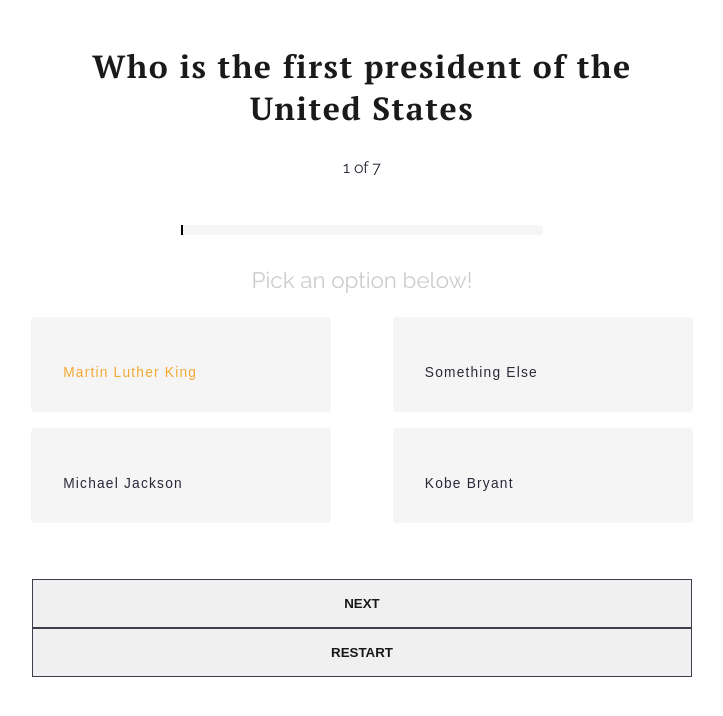
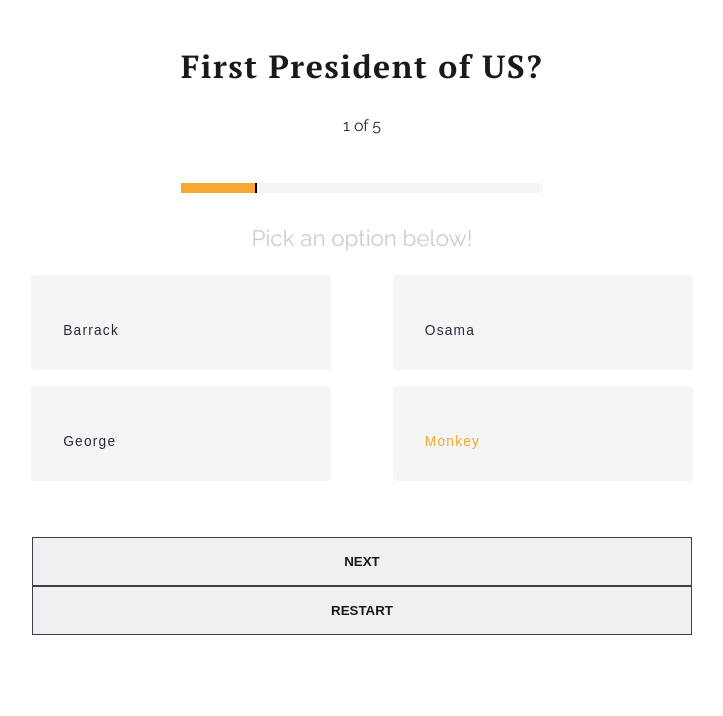
Before and after one commit to Alesvoy/quizApp, a plain HTML site: page index.html in a window 1280 px wide. Shown: the whole page, without its empty margins (278-1001 px from the left). Drawn offline with Linux system fonts and the light colour scheme.

Commit message:
Made the app dynamic and just need the event listeners

```diff
--- a/index.html
+++ b/index.html
@@ -12,10 +12,8 @@
       <div class="container">
         <div class="jabquiz">
           <div class="jabquiz__question-box">
-            <h1 class="jabquiz__question">
-              Who is the first president of the United States
-            </h1>
-            <p class="jabquiz__tracker">1 of 7</p>
+            <h1 class="jabquiz__question"></h1>
+            <p class="jabquiz__tracker"></p>
             <div class="progress">
               <div class="progress__inner"></div>
             </div>
@@ -24,55 +22,6 @@
           <div class="jabquiz__choices-box">
             <ul class="jabquiz__choices">
               <!-- Dynamically with javascript -->
-              <li class="jabquiz__choice">
-                <input
-                  type="radio"
-                  name="choice"
-                  class="jabquiz__input"
-                  id="choice0"
-                  checked
-                />
-                <label for="choice0" class="jabquiz__label">
-                  <i></i>
-                  Martin Luther King
-                </label>
-              </li>
-              <li class="jabquiz__choice">
-                <input
-                  type="radio"
-                  name="choice"
-                  class="jabquiz__input"
-                  id="choice1"
-                />
-                <label for="choice1" class="jabquiz__label">
-                  <i></i>
-                  Something Else
-                </label>
-              </li>
-              <li class="jabquiz__choice">
-                <input
-                  type="radio"
-                  name="choice"
-                  class="jabquiz__input"
-                  id="choice2"
-                />
-                <label for="choice2" class="jabquiz__label">
-                  <i></i>
-                  Michael Jackson
-                </label>
-              </li>
-              <li class="jabquiz__choice">
-                <input
-                  type="radio"
-                  name="choice"
-                  class="jabquiz__input"
-                  id="choice3"
-                />
-                <label for="choice3" class="jabquiz__label">
-                  <i></i>
-                  Kobe Bryant
-                </label>
-              </li>
             </ul>
           </div>
 
@@ -83,6 +32,6 @@
         </div>
       </div>
     </div>
-    <script src="./js/app.js"></script>
+    <script src="./js/app.js" type="module"></script>
   </body>
 </html>
--- a/js/app.js
+++ b/js/app.js
@@ -1,28 +1,130 @@
-import Question from "./question";
-import Quiz from "./quiz";
+import Question from "./question.js";
+import Quiz from "./quiz.js";
 
-const App = (function () {
-  const counter = 0;
+const App = (() => {
+  //cache the DOM
+  const quizEl = document.querySelector(".jabquiz");
+  const quizQuestionEl = document.querySelector(".jabquiz__question");
+  const trackerEl = document.querySelector(".jabquiz__tracker");
+  const taglineEl = document.querySelector(".jabquiz__tagline");
+  const choicesEl = document.querySelector(".jabquiz__choices");
+  const progressInnerEl = document.querySelector(".progress__inner");
+  const nextButtonEl = document.querySelector(".next");
+  const restartButtonEl = document.querySelector(".restart");
 
-  const doubleCounter = () => {
-    counter *= 2;
+  const q1 = new Question(
+    "First President of US?",
+    ["Barrack", "Osama", "George", "Monkey"],
+    2
+  );
+  const q2 = new Question(
+    "When was Javascript created?",
+    ["June 1995", "May 1995", "July 1885", "Sep 1996"],
+    1
+  );
+  const q3 = new Question(
+    "What does CSS stand for?",
+    [
+      "County Sheriff Service",
+      "Cascading sexy sheets",
+      "Cascading style sheets",
+    ],
+    2
+  );
+  const q4 = new Question(
+    "The full form of HTML is...",
+    ["Hyper Text Markup Language", "Hold The Mic", "ERROR"],
+    0
+  );
+  const q5 = new Question(
+    "console.log(typeof []) would return...",
+    ["Array", "Object", "null", "array"],
+    1
+  );
+
+  const quiz = new Quiz([q1, q2, q3, q4, q5]);
+
+  const setValue = (elem, value) => {
+    elem.innerHTML = value;
   };
 
-  const incrementCounter = () => {
-    counter++;
+  const renderQuestion = () => {
+    const question = quiz.getCurrentQuestion().question;
+    setValue(quizQuestionEl, question);
   };
 
-  const getCounter = () => {
-    return counter;
+  const renderChoicesElements = () => {
+    let markup = "";
+    const currentChoices = quiz.getCurrentQuestion().choices;
+    currentChoices.forEach((elem, index) => {
+      markup += `
+      <li class="jabquiz__choice">
+        <input
+          type="radio"
+          name="choice"
+          class="jabquiz__input"
+          id="choice${index}"
+          checked
+        />
+        <label for="choice${index}" class="jabquiz__label">
+          <i></i>
+          <span>${elem}</span>
+        </label>
+      </li>
+      `;
+    });
+
+    setValue(choicesEl, markup);
   };
 
-  const setCounter = (newNum) => {
-    counter = newNum;
+  const renderTracker = () => {
+    const index = quiz.currentIndex;
+    setValue(trackerEl, `${index + 1} of ${quiz.questions.length}`);
   };
 
-  //public methods
+  const getPercentage = (num1, num2) => {
+    return Math.round((num1 / num2) * 100);
+  };
+
+  const launch = (width, maxPercent) => {
+    let loadingBar = setInterval(function () {
+      if (width > maxPercent) {
+        clearInterval(loadingBar);
+      } else {
+        width++;
+        progressInnerEl.style.width = width + "%";
+      }
+    }, 3);
+  };
+
+  const renderProgress = () => {
+    // 1. Width
+    const currentWidth = getPercentage(
+      quiz.currentIndex + 1,
+      quiz.questions.length
+    );
+    // 2. launch(0, width)
+    launch(0, currentWidth);
+  };
+
+  const renderAll = () => {
+    if (quiz.hasEnded()) {
+      //renderEndScreen
+    } else {
+      // 1. render the question
+      renderQuestion();
+      // 2. render the choices elements
+      renderChoicesElements();
+      // 3. render tracker
+      renderTracker();
+      // 4. render progress
+      renderProgress();
+    }
+  };
+
   return {
-    get: getCounter,
-    set: setCounter,
+    renderAll: renderAll,
   };
 })();
+
+App.renderAll();
--- a/js/quiz.js
+++ b/js/quiz.js
@@ -1,4 +1,4 @@
-import Question from "./question";
+import Question from "./question.js";
 
 export default function Quiz(questions) {
   this.questions = questions;
```
